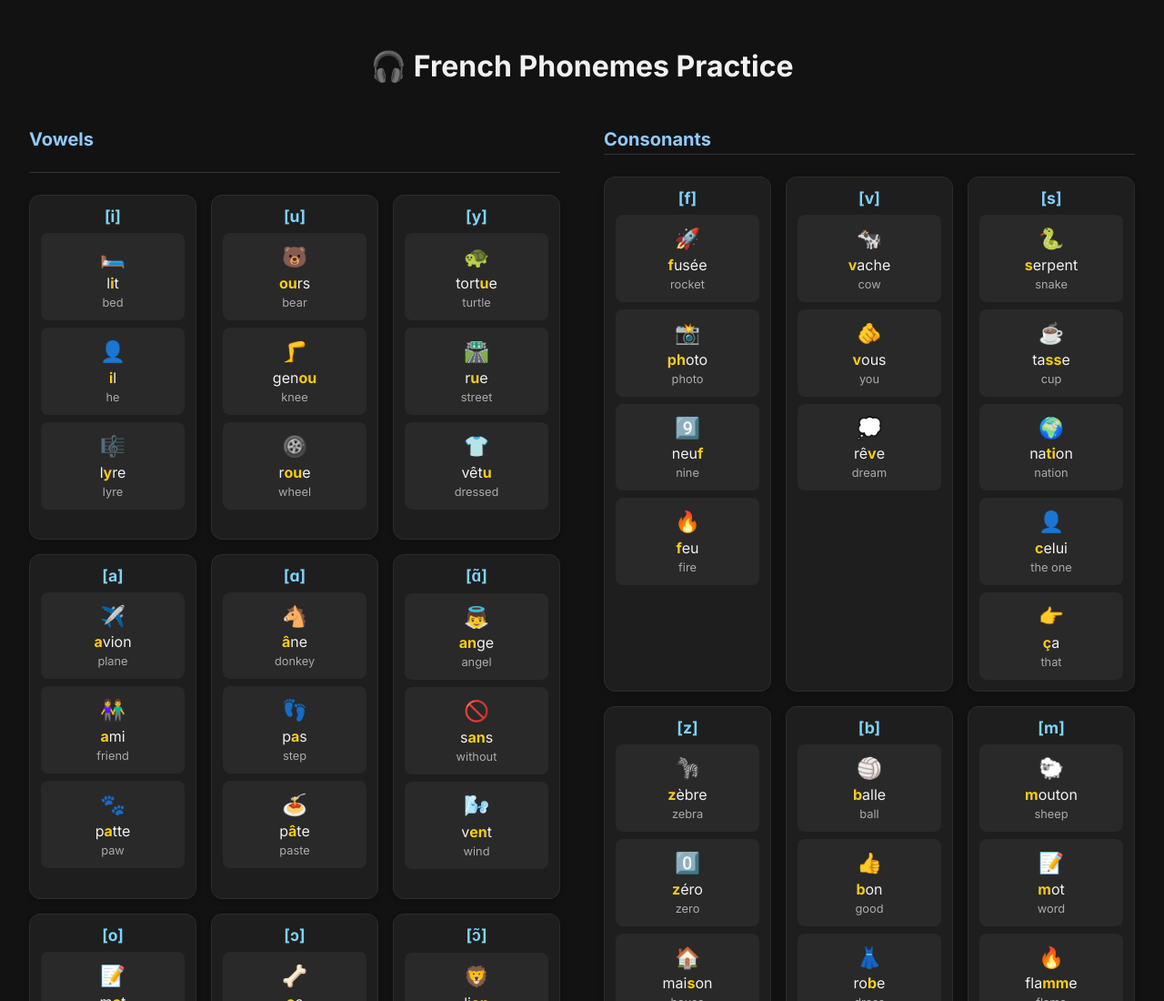
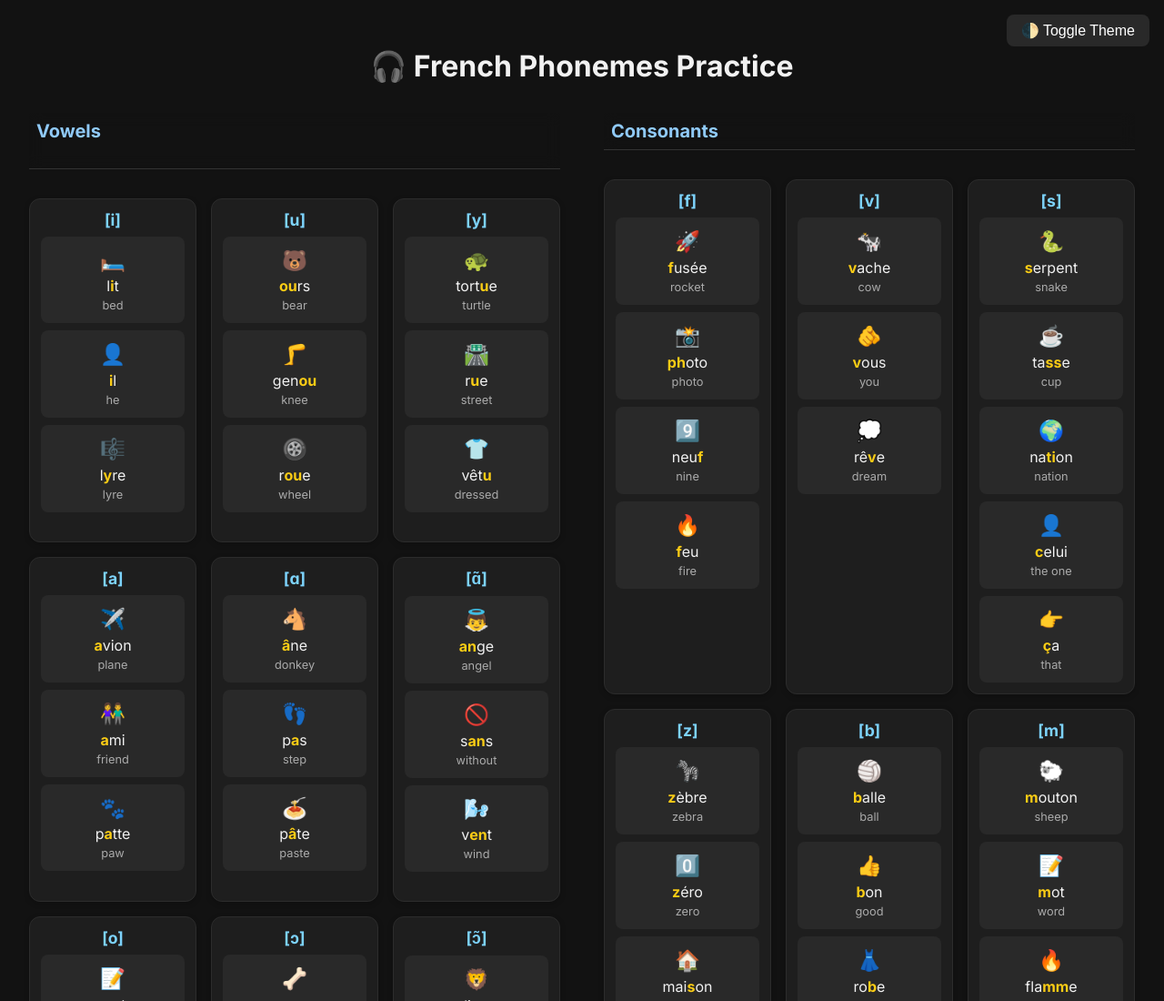
Before and after one commit to kacper-design/french-phonemes-app, a plain HTML site: page index.html in a window 1280 px wide. Shown: the top 1100 px of the page at 91% size. Drawn offline with Linux system fonts and the light colour scheme.

Commit message:
first commit

```diff
--- a/script.js
+++ b/script.js
@@ -2,7 +2,16 @@ document.addEventListener('DOMContentLoaded', () => {
     const container = document.getElementById('content');
     const baseURL = 'https://kacper-design.github.io/french-phonemes-app/audio';
 
-    // Create layout containers
+    // Theme toggle button
+    const themeToggle = document.createElement('button');
+    themeToggle.textContent = '🌓 Toggle Theme';
+    themeToggle.className = 'theme-toggle';
+    themeToggle.addEventListener('click', () => {
+      document.body.classList.toggle('light');
+    });
+    document.body.insertBefore(themeToggle, container);
+
+    // Layout wrapper
     const layout = document.createElement('div');
     layout.id = 'container';
 
@@ -14,7 +23,6 @@ document.addEventListener('DOMContentLoaded', () => {
     consonantCol.id = 'consonant-column';
     consonantCol.className = 'phoneme-column';
 
-    // Optional column headers
     const vowelHeader = document.createElement('h2');
     vowelHeader.textContent = 'Vowels';
     vowelCol.appendChild(vowelHeader);
@@ -23,7 +31,6 @@ document.addEventListener('DOMContentLoaded', () => {
     consonantHeader.textContent = 'Consonants';
     consonantCol.appendChild(consonantHeader);
 
-    // Helper to create a phoneme group section
     function createPhonemeGroup(group) {
       const section = document.createElement('div');
       section.className = 'phoneme-group';
@@ -38,11 +45,11 @@ document.addEventListener('DOMContentLoaded', () => {
         card.className = 'word-card';
 
         const regex = new RegExp(`(${w.highlight})`, 'i');
-        const highlightedWord = w.word.replace(regex, '<strong>$1</strong>');
+        const highlighted = w.word.replace(regex, '<strong>$1</strong>');
 
         card.innerHTML = `
           <div class="emoji">${w.emoji}</div>
-          <div class="word">${highlightedWord}</div>
+          <div class="word">${highlighted}</div>
           <div class="translation">${w.translation}</div>
         `;
 
@@ -58,7 +65,6 @@ document.addEventListener('DOMContentLoaded', () => {
       return section;
     }
 
-    // Populate both columns
     vowelPhonemes.forEach(group => {
       const section = createPhonemeGroup(group);
       vowelCol.appendChild(section);
--- a/style.css
+++ b/style.css
@@ -5,12 +5,39 @@ body {
     font-family: 'Inter', sans-serif;
     margin: 0;
     padding: 2rem;
+    transition: background-color 0.3s, color 0.3s;
+  }
+
+  body.light {
+    background-color: #f9f9f9;
+    color: #1a1a1a;
   }
 
   h1 {
     text-align: center;
     font-size: 2rem;
     margin-bottom: 2rem;
+  }
+
+  /* THEME TOGGLE */
+  .theme-toggle {
+    position: fixed;
+    top: 1rem;
+    right: 1rem;
+    background: #292929;
+    color: white;
+    border: none;
+    padding: 0.5rem 1rem;
+    border-radius: 0.5rem;
+    cursor: pointer;
+    font-size: 1rem;
+    z-index: 1000;
+    transition: background 0.3s;
+  }
+
+  body.light .theme-toggle {
+    background: #ddd;
+    color: #000;
   }
 
   /* LAYOUT */
@@ -28,16 +55,27 @@ body {
     display: grid;
     grid-template-columns: repeat(auto-fill, minmax(140px, 1fr));
     gap: 1rem;
+    position: relative;
   }
 
   /* HEADERS */
   .phoneme-column h2 {
     grid-column: 1 / -1;
     font-size: 1.25rem;
-    margin-bottom: 0.5rem;
+    background: inherit;
+    margin: 0 0 1rem 0;
+    padding: 0.5rem;
+    position: sticky;
+    top: 0;
+    z-index: 10;
     color: #90caf9;
     border-bottom: 1px solid #333;
-    padding-bottom: 0.25rem;
+    backdrop-filter: blur(8px);
+  }
+
+  body.light .phoneme-column h2 {
+    color: #0077cc;
+    border-color: #ccc;
   }
 
   /* PHONEME GROUPS */
@@ -47,15 +85,25 @@ body {
     padding: 0.75rem;
     border: 1px solid #2c2c2c;
     box-shadow: 0 2px 6px rgba(0, 0, 0, 0.2);
+    transition: background 0.3s;
   }
 
-  /* PHONEME LABEL */
+  body.light .phoneme-group {
+    background: #ffffff;
+    border-color: #ddd;
+    box-shadow: 0 2px 6px rgba(0, 0, 0, 0.05);
+  }
+
   .phoneme {
     font-size: 1.1rem;
-    color: #7dd3fc;
     font-weight: bold;
     margin-bottom: 0.5rem;
+    color: #7dd3fc;
     text-align: center;
+  }
+
+  body.light .phoneme {
+    color: #0077cc;
   }
 
   /* WORD CARDS */
@@ -73,7 +121,14 @@ body {
     background-color: #3a3a3a;
   }
 
-  /* WORD STYLING */
+  body.light .word-card {
+    background-color: #f0f0f0;
+  }
+
+  body.light .word-card:hover {
+    background-color: #e2e2e2;
+  }
+
   .word {
     font-size: 1rem;
     font-weight: 500;
@@ -85,13 +140,15 @@ body {
     font-weight: 700;
   }
 
-  /* TRANSLATION */
   .translation {
     font-size: 0.8rem;
     color: #aaa;
   }
 
-  /* EMOJI */
+  body.light .translation {
+    color: #555;
+  }
+
   .emoji {
     font-size: 1.4rem;
     margin-bottom: 0.3rem;
```
